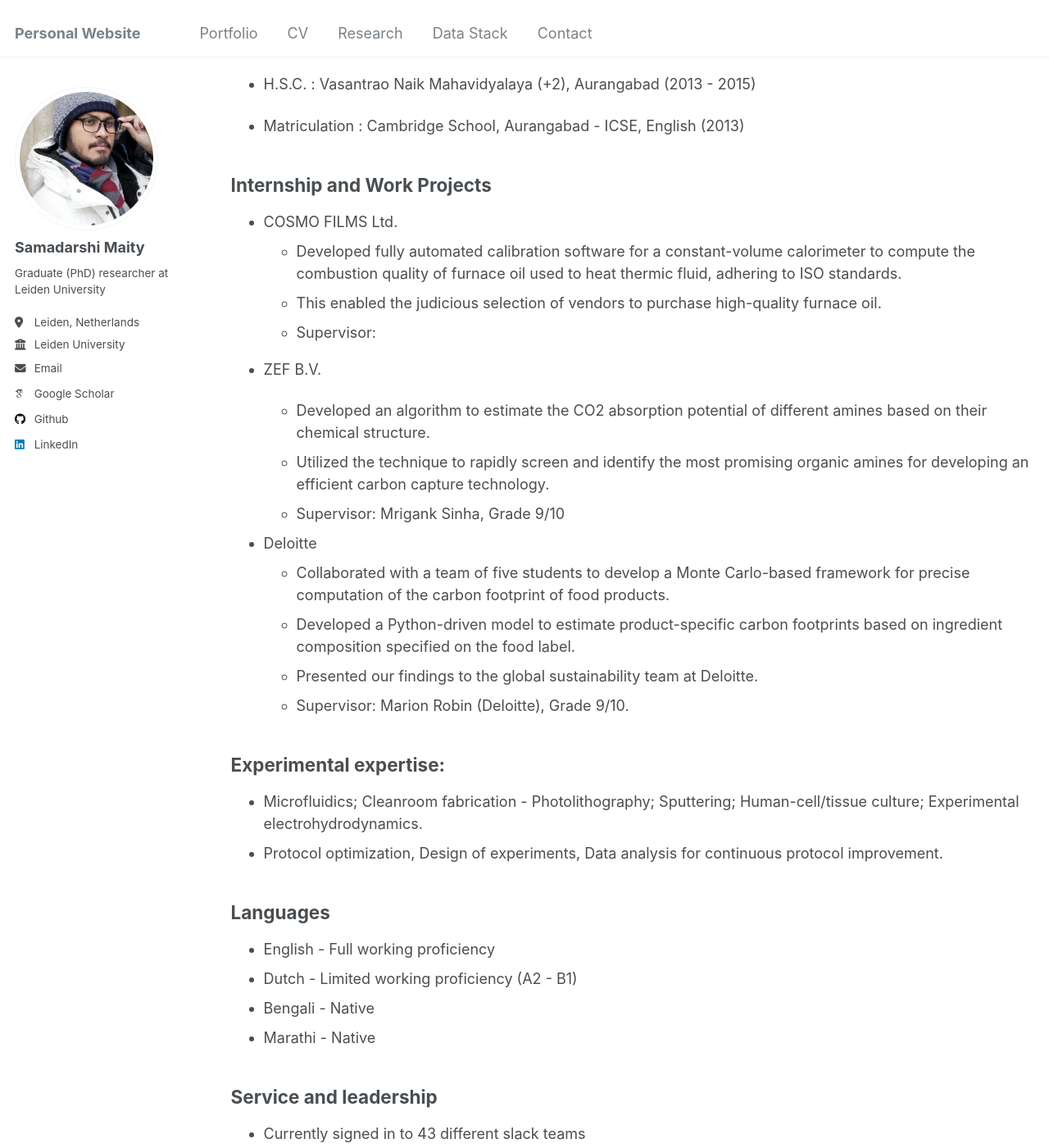
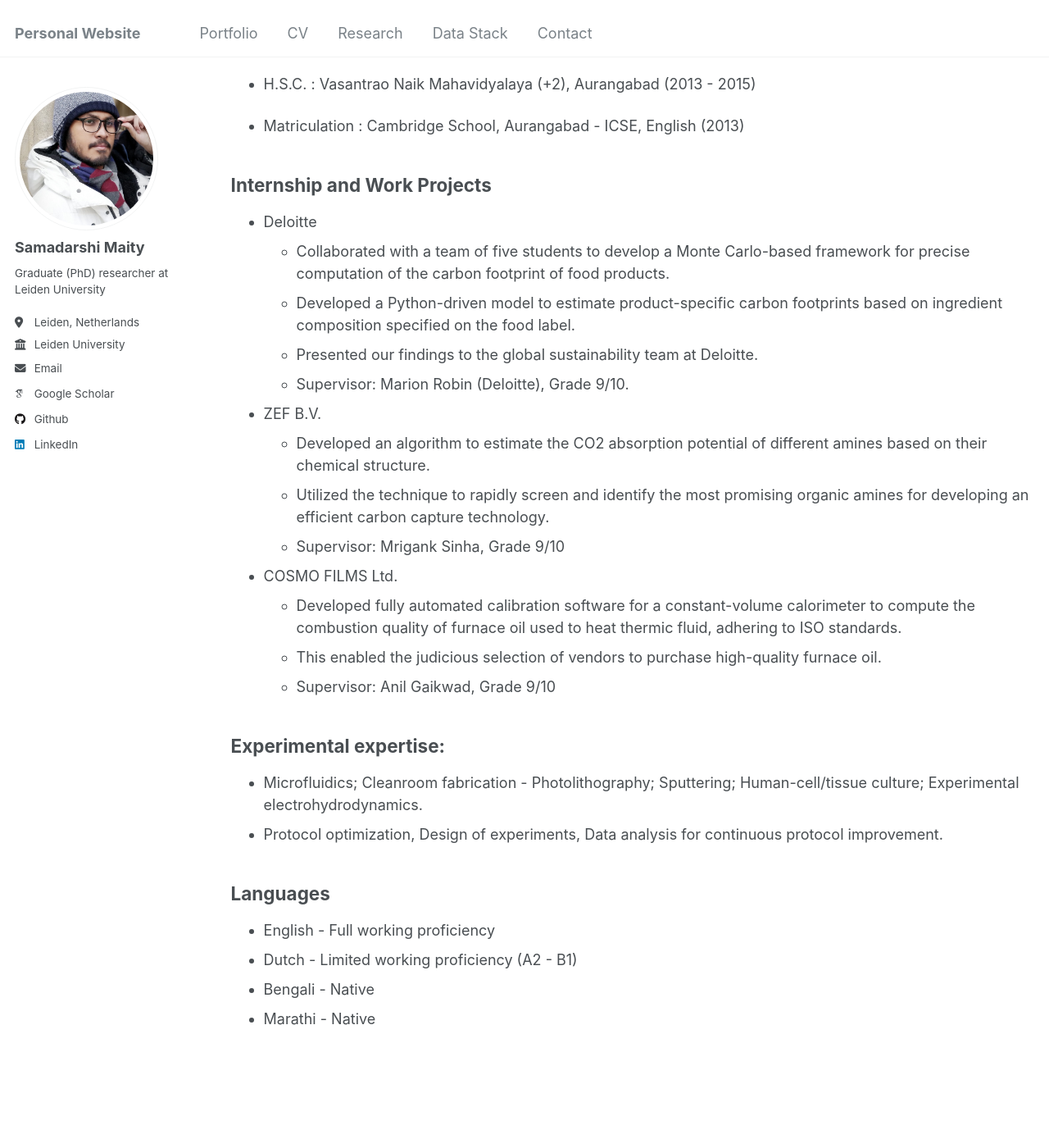
Before and after one commit to Samadarshi-Maity/Samadarshi-Maity.github.io, a Jekyll site: the page built from _pages/cv.md, in a window 1280 px wide and 1400 px high, scrolled down 331 px. Shown: the whole window at 82% size. Built offline with Jekyll 4.4.1, drawn with Linux system fonts in a browser that asks for light colours; some web fonts are replaced.

Commit message:
Update cv.md

```diff
--- a/_pages/cv.md
+++ b/_pages/cv.md
@@ -24,22 +24,21 @@ A downloadable PDF version of my CV is available
 
 ## Internship and Work Projects
 
-* COSMO FILMS Ltd.
-  * Developed fully automated calibration software for a constant-volume calorimeter to compute the combustion quality of furnace oil used to heat thermic fluid, adhering to ISO standards.
-  * This enabled the judicious selection of vendors to purchase high-quality furnace oil.
-  * Supervisor:
-
-* ZEF B.V.
-
-  * Developed an algorithm to estimate the CO2 absorption potential of different amines based on their chemical structure.
-  * Utilized the technique to rapidly screen and identify the most promising organic amines for developing an efficient carbon capture technology.
-  * Supervisor: Mrigank Sinha, Grade 9/10
-
 * Deloitte
   * Collaborated with a team of five students to develop a Monte Carlo-based framework for precise computation of the carbon footprint of food products.
   * Developed a Python-driven model to estimate product-specific carbon footprints based on ingredient composition specified on the food label.
   * Presented our findings to the global sustainability team at Deloitte.
   * Supervisor: Marion Robin (Deloitte), Grade 9/10.
+
+* ZEF B.V.
+  * Developed an algorithm to estimate the CO2 absorption potential of different amines based on their chemical structure.
+  * Utilized the technique to rapidly screen and identify the most promising organic amines for developing an efficient carbon capture technology.
+  * Supervisor: Mrigank Sinha, Grade 9/10
+
+* COSMO FILMS Ltd.
+  * Developed fully automated calibration software for a constant-volume calorimeter to compute the combustion quality of furnace oil used to heat thermic fluid, adhering to ISO standards.
+  * This enabled the judicious selection of vendors to purchase high-quality furnace oil.
+  * Supervisor: Anil Gaikwad, Grade 9/10
 
 ## Experimental expertise:
 
@@ -52,7 +51,3 @@ A downloadable PDF version of my CV is available
 * Dutch   - Limited working proficiency (A2 - B1)
 * Bengali - Native
 * Marathi - Native
-
-## Service and leadership
-
-* Currently signed in to 43 different slack teams
```
